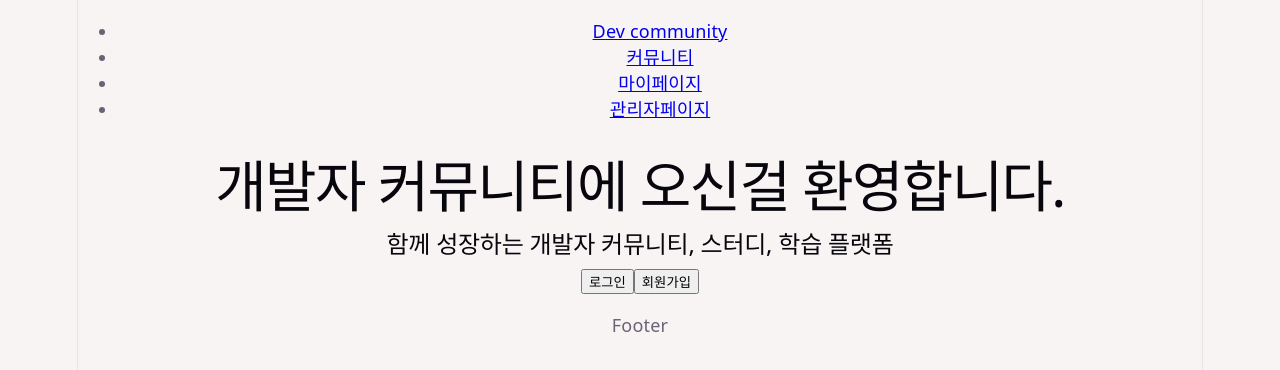
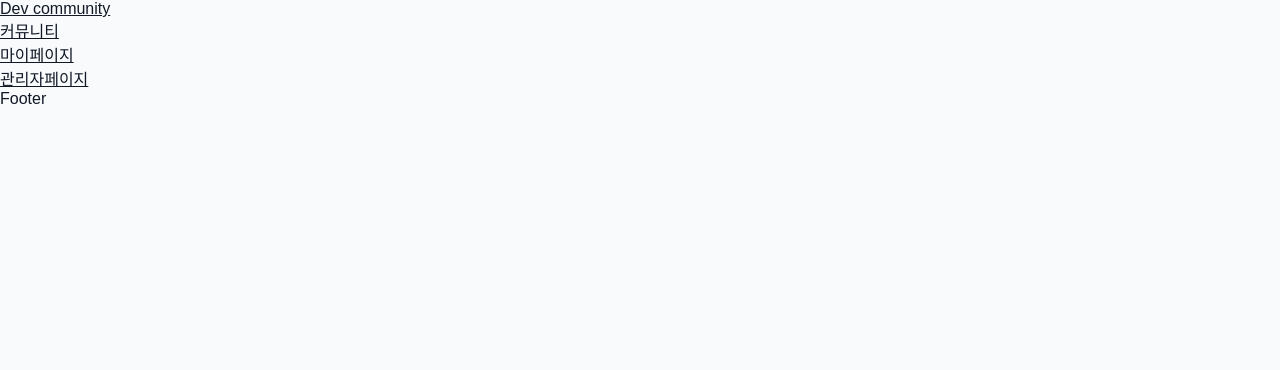
Before and after one commit to 2026ICTClass3Team2/FP_Front, a React (Vite) app: page / in a window 1280 px wide. Shown: the top 370 px of the page. Built offline with nearby package versions, Linux system fonts and the light colour scheme.

Commit message:
인덱스,앱 css 작성중

```diff
--- a/src/App.css
+++ b/src/App.css
@@ -1,184 +1,65 @@
-.counter {
-  font-size: 16px;
-  padding: 5px 10px;
-  border-radius: 5px;
-  color: var(--accent);
-  background: var(--accent-bg);
-  border: 2px solid transparent;
-  transition: border-color 0.3s;
-  margin-bottom: 24px;
 
-  &:hover {
-    border-color: var(--accent-border);
+
+/*전체를 감싸는*/
+.app-container {
+  display: flex;
+  flex-direction: column;
+  min-height: 100vh;
+}
+.header{
+  height: 64px;
+  background-color: var(--bg-white);
+  border-bottom: 1px solid var(--border);
+  display: flex;
+  align-items: center;
+  justify-content: space-between;
+  padding: 0 40px;
+  position: sticky;
+  top: 0;
+  z-index:100;
+
   }
-  &:focus-visible {
-    outline: 2px solid var(--accent);
-    outline-offset: 2px;
-  }
+
+.content-wrapper{
+  display: flex;
+  width: 100%;
+  max-width: 1200px;
+  margin: 0 auto;
+  padding: 24px 20px;
+  gap: 24px;
 }
 
-.hero {
-  position: relative;
-
-  .base,
-  .framework,
-  .vite {
-    inset-inline: 0;
-    margin: 0 auto;
-  }
-
-  .base {
-    width: 170px;
-    position: relative;
-    z-index: 0;
-  }
-
-  .framework,
-  .vite {
-    position: absolute;
-  }
-
-  .framework {
-    z-index: 1;
-    top: 34px;
-    height: 28px;
-    transform: perspective(2000px) rotateZ(300deg) rotateX(44deg) rotateY(39deg)
-      scale(1.4);
-  }
-
-  .vite {
-    z-index: 0;
-    top: 107px;
-    height: 26px;
-    width: auto;
-    transform: perspective(2000px) rotateZ(300deg) rotateX(40deg) rotateY(39deg)
-      scale(0.8);
-  }
+/*왼쪽 게시판*/
+.main-content{
+  flex: 3;
+  min-width: 0;
 }
 
-#center {
+.sidedar{
+  flex: 1;
+  min-width: 300px;
   display: flex;
   flex-direction: column;
-  gap: 25px;
-  place-content: center;
-  place-items: center;
-  flex-grow: 1;
-
-  @media (max-width: 1024px) {
-    padding: 32px 20px 24px;
-    gap: 18px;
-  }
+  gap: 20px;
 }
 
-#next-steps {
+.card {
+  background-color: var(--bg-card);
+  border: 1px solid var(--border);
+  border-radius: 12px;
+  padding: 24px;
+  box-shadow: 0 2px 8px rgba(0, 0, 0, 0.05);
+}
+/*인증 페이지 전용 (로그인 회원가입)*/
+.auth-wrapper{
   display: flex;
-  border-top: 1px solid var(--border);
-  text-align: left;
-
-  & > div {
-    flex: 1 1 0;
-    padding: 32px;
-    @media (max-width: 1024px) {
-      padding: 24px 20px;
-    }
-  }
-
-  .icon {
-    margin-bottom: 16px;
-    width: 22px;
-    height: 22px;
-  }
-
-  @media (max-width: 1024px) {
-    flex-direction: column;
-    text-align: center;
-  }
+  justify-content: center;
+  align-items: center;
+  flex:1;
+  background-color: var(--bg-main);
 }
-
-#docs {
-  border-right: 1px solid var(--border);
-
-  @media (max-width: 1024px) {
-    border-right: none;
-    border-bottom: 1px solid var(--border);
-  }
-}
-
-#next-steps ul {
-  list-style: none;
-  padding: 0;
-  display: flex;
-  gap: 8px;
-  margin: 32px 0 0;
-
-  .logo {
-    height: 18px;
-  }
-
-  a {
-    color: var(--text-h);
-    font-size: 16px;
-    border-radius: 6px;
-    background: var(--social-bg);
-    display: flex;
-    padding: 6px 12px;
-    align-items: center;
-    gap: 8px;
-    text-decoration: none;
-    transition: box-shadow 0.3s;
-
-    &:hover {
-      box-shadow: var(--shadow);
-    }
-    .button-icon {
-      height: 18px;
-      width: 18px;
-    }
-  }
-
-  @media (max-width: 1024px) {
-    margin-top: 20px;
-    flex-wrap: wrap;
-    justify-content: center;
-
-    li {
-      flex: 1 1 calc(50% - 8px);
-    }
-
-    a {
-      width: 100%;
-      justify-content: center;
-      box-sizing: border-box;
-    }
-  }
-}
-
-#spacer {
-  height: 88px;
-  border-top: 1px solid var(--border);
-  @media (max-width: 1024px) {
-    height: 48px;
-  }
-}
-
-.ticks {
-  position: relative;
+ .auth-card{
   width: 100%;
-
-  &::before,
-  &::after {
-    content: '';
-    position: absolute;
-    top: -4.5px;
-    border: 5px solid transparent;
-  }
-
-  &::before {
-    left: 0;
-    border-left-color: var(--border);
-  }
-  &::after {
-    right: 0;
-    border-right-color: var(--border);
-  }
-}
+  max-width: 480px;
+  padding: 48px;
+ }
--- a/src/index.css
+++ b/src/index.css
@@ -1,111 +1,67 @@
 :root {
-  --text: #6b6375;
-  --text-h: #08060d;
-  --bg: #f8f4f4;
-  --border: #e5e4e7;
-  --code-bg: #f4f3ec;
-  --accent: #aa3bff;
-  --accent-bg: rgba(170, 59, 255, 0.1);
-  --accent-border: rgba(170, 59, 255, 0.5);
-  --social-bg: rgba(244, 243, 236, 0.5);
-  --shadow:
-    rgba(0, 0, 0, 0.1) 0 10px 15px -3px, rgba(0, 0, 0, 0.05) 0 4px 6px -2px;
+  /* 메인 컬러: 보라색 계열 */
+  --primary: #7c4dff;
+  --primary-hover:#651fff;
+  --primary-light:#f3efff;
 
-  --sans: system-ui, 'Segoe UI', Roboto, sans-serif;
-  --heading: system-ui, 'Segoe UI', Roboto, sans-serif;
-  --mono: ui-monospace, Consolas, monospace;
+  /*브랜드/포인컬러 (로그인 버튼, 글쓰기 버튼 등)*/
+  --brand-color:#3b82f6; /*메인 블루*/
+  --brand-hover:#2563ed;
 
-  font: 18px/145% var(--sans);
-  letter-spacing: 0.18px;
-  color-scheme: light dark;
-  color: var(--text);
-  background: var(--bg);
-  font-synthesis: none;
-  text-rendering: optimizeLegibility;
-  -webkit-font-smoothing: antialiased;
-  -moz-osx-font-smoothing: grayscale;
+/*소셜로그인*/
+  --kakao-yellow: #FEE500;
+  --github-black:#24292e;
+  --google-border:#e5e7eb;
 
-  @media (max-width: 1024px) {
-    font-size: 16px;
-  }
+  /*배경색*/
+  --bg-main:#f9fafb; /*전체 배경*/
+  --bg-card:#ffffff; /*게시글 로그인 카드 배경*/
+  --bg-white: #ffffff;
+  --text-dark: #2d2d2d;
+  --text-sub: #6c757d;
+  --border: #e9ecef;
+
+  /*글자색*/
+  --text-main:#111827; /*아주 진한 제목/ 본문*/
+  --text-sub:#6b7280; /*연한 설명/날짜*/
+  --text-white:#ffffff; /*버튼위 글자*/
+
+
+  /*테두리*/
+  --border-light: #e5e7eb;
+  --border-medium: #dee2e6;
+
+  /*상태표시 ()*/
+  --point-orange: #ff9100;
+  --status-green: #2ecc71;
+
+    /*레이아웃 사이즈*/
+  --max-width: 1200px;
+
+
 }
+  /*기초공사 (reset)*/
+ * {
+    margin: 0;
+    padding: 0;
+    box-sizing: border-box;
+ }
+   body {
+      font-family:'Pretendard', sans-serif;
+      background-color: var(--bg-main);
+      color: var(--text-main);
+   }
 
-@media (prefers-color-scheme: dark) {
-  :root {
-    --text: #9ca3af;
-    --text-h: #151618;
-    /* --bg: #16171d; */
-    --border: #2e303a;
-    --code-bg: #1f2028;
-    --accent: #c084fc;
-    --accent-bg: rgba(192, 132, 252, 0.15);
-    --accent-border: rgba(192, 132, 252, 0.5);
-    --social-bg: rgba(47, 48, 58, 0.5);
-    --shadow:
-      rgba(0, 0, 0, 0.4) 0 10px 15px -3px, rgba(0, 0, 0, 0.25) 0 4px 6px -2px;
-  }
+   a{
+    text-all:none;
+    color: inherit;
+   }
+   ul{
+    list-style: none;
+   }
 
-  #social .button-icon {
-    filter: invert(1) brightness(2);
-  }
-}
-
-body {
-  margin: 0;
-}
-
-#root {
-  width: 1126px;
-  max-width: 100%;
-  margin: 0 auto;
-  text-align: center;
-  border-inline: 1px solid var(--border);
-  min-height: 100svh;
-  display: flex;
-  flex-direction: column;
-  box-sizing: border-box;
-}
-
-h1,
-h2 {
-  font-family: var(--heading);
-  font-weight: 500;
-  color: var(--text-h);
-}
-
-h1 {
-  font-size: 56px;
-  letter-spacing: -1.68px;
-  margin: 32px 0;
-  @media (max-width: 1024px) {
-    font-size: 36px;
-    margin: 20px 0;
-  }
-}
-h2 {
-  font-size: 24px;
-  line-height: 118%;
-  letter-spacing: -0.24px;
-  margin: 0 0 8px;
-  @media (max-width: 1024px) {
-    font-size: 20px;
-  }
-}
-p {
-  margin: 0;
-}
-
-code,
-.counter {
-  font-family: var(--mono);
-  display: inline-flex;
-  border-radius: 4px;
-  color: var(--text-h);
-}
-
-code {
-  font-size: 15px;
-  line-height: 135%;
-  padding: 4px 8px;
-  background: var(--code-bg);
-}
+   button{
+    cursor: pointer;
+    border: none;
+    background: none;
+   }
--- a/src/pages/Main.jsx
+++ b/src/pages/Main.jsx
@@ -3,18 +3,8 @@ import React from 'react'
 const Main = () => {
   return (
     <div>
-      <div>
-      <h1>개발자 커뮤니티에 오신걸 환영합니다.</h1>
-        <h2>함께 성장하는 개발자 커뮤니티, 스터디, 학습 플랫폼</h2>
-      </div>
-        <div>
-            <button>로그인</button>
-            <button>회원가입</button>
-        </div>
 
-        <ul>
 
-        </ul>
     </div>
   )
 }
```
